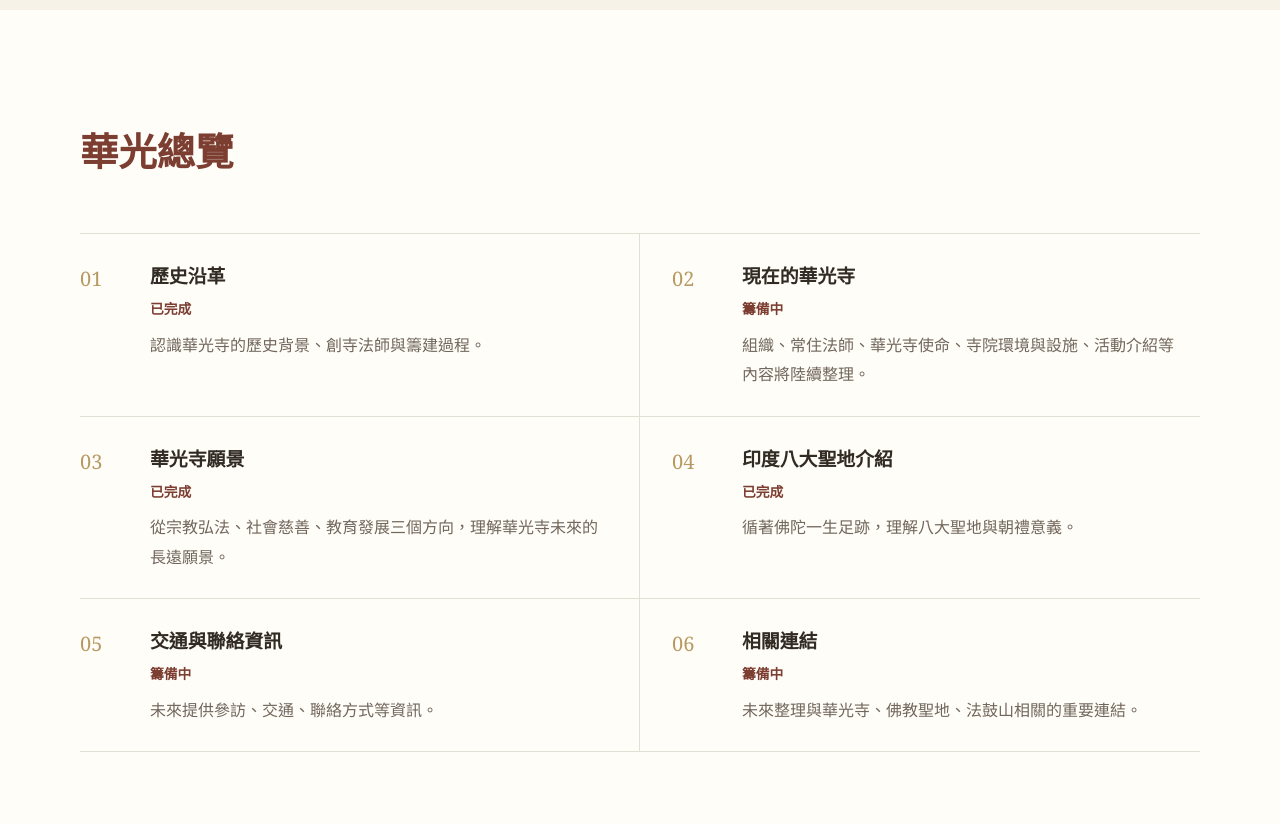
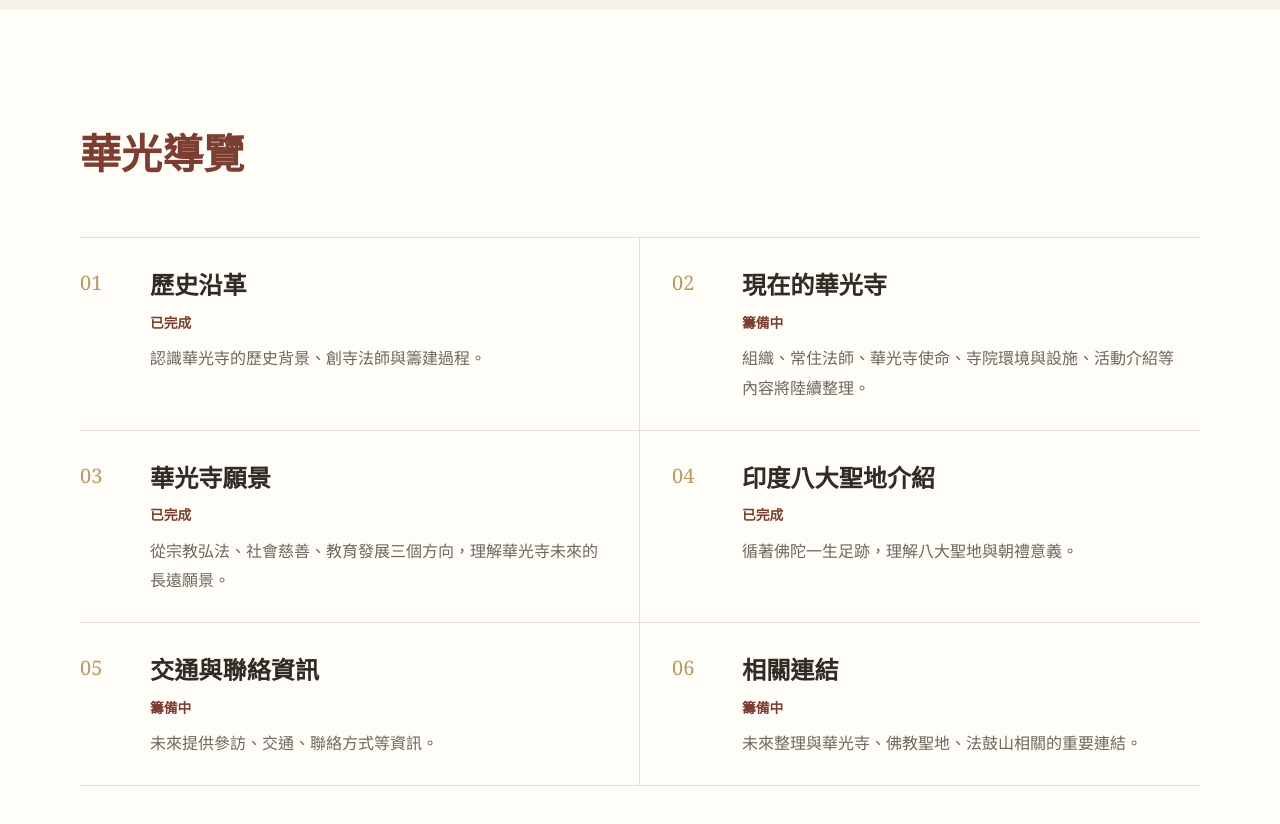
Before and after one commit to WalterinTW/huahkwang-site, a plain HTML site: page index.html in a window 1280 px wide. Shown: the part 1720-2544 px from the top of the page. Drawn offline with Linux system fonts and the light colour scheme.

Commit message:
Adjust homepage overview typography

```diff
--- a/assets/css/style.css
+++ b/assets/css/style.css
@@ -409,7 +409,7 @@ h3 {
 }
 
 .overview-heading {
-  font-size: clamp(1.65rem, 3vw, 2.5rem);
+  font-size: clamp(1.82rem, calc(3vw + 0.17rem), 2.67rem);
   line-height: 1.45;
 }
 
@@ -445,7 +445,7 @@ h3 {
 }
 
 .overview-item strong {
-  font-size: 1.18rem;
+  font-size: 1.51rem;
 }
 
 .overview-item em {
--- a/index.html
+++ b/index.html
@@ -101,7 +101,7 @@
       <section class="section navigation-overview" aria-labelledby="overview-title">
         <div class="container">
           <div class="section-heading">
-            <p class="section-kicker overview-heading" id="overview-title">華光總覽</p>
+            <p class="section-kicker overview-heading" id="overview-title">華光導覽</p>
           </div>
 
           <div class="overview-list">
```
